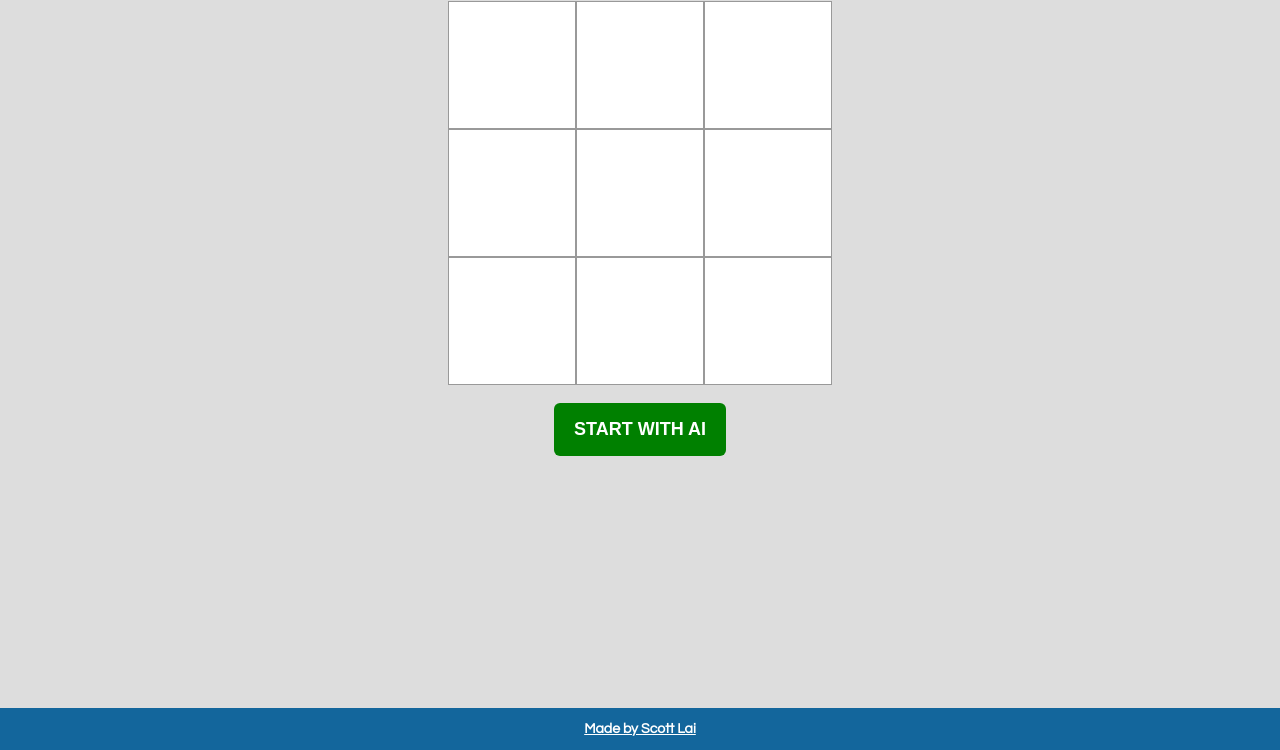
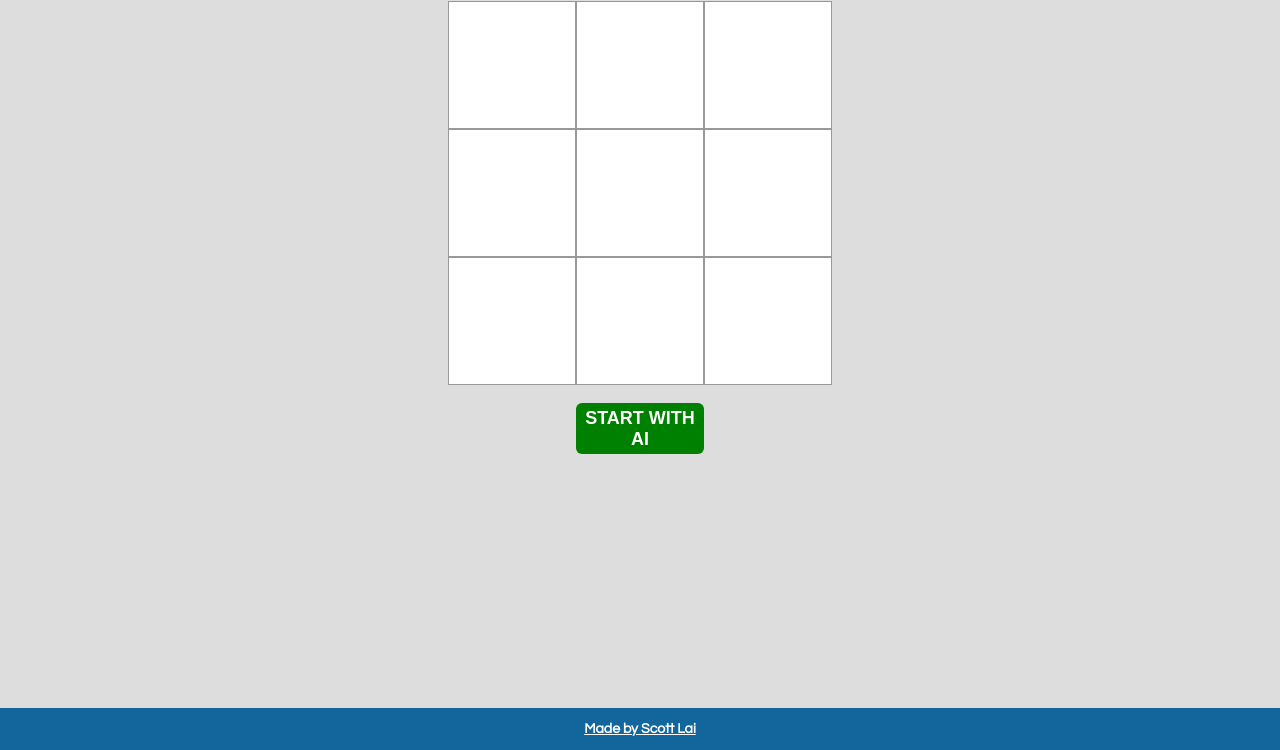
Before and after one commit to scottdlai/Tic-Tac-Toe-AI, a React app: page / in a window 1280 px wide. Shown: the part 50-800 px from the top of the page. Built offline with nearby package versions, Linux system fonts and the light colour scheme.

Commit message:
Make the play button have fixed size

```diff
--- a/src/index.css
+++ b/src/index.css
@@ -52,14 +52,16 @@ body {
 }
 
 .play-button {
+  display: inline-block;
   margin-top: 18px;
   border: none;
-  font-size: 18px;
+  font-size: large;
   text-align: center;
   font-weight: bolder;
-  padding: 16px 20px;
   border-radius: 6px;
   color: white;
+  width: 10vmax;
+  height: 4vmax;
 }
 
 .replay {
```
